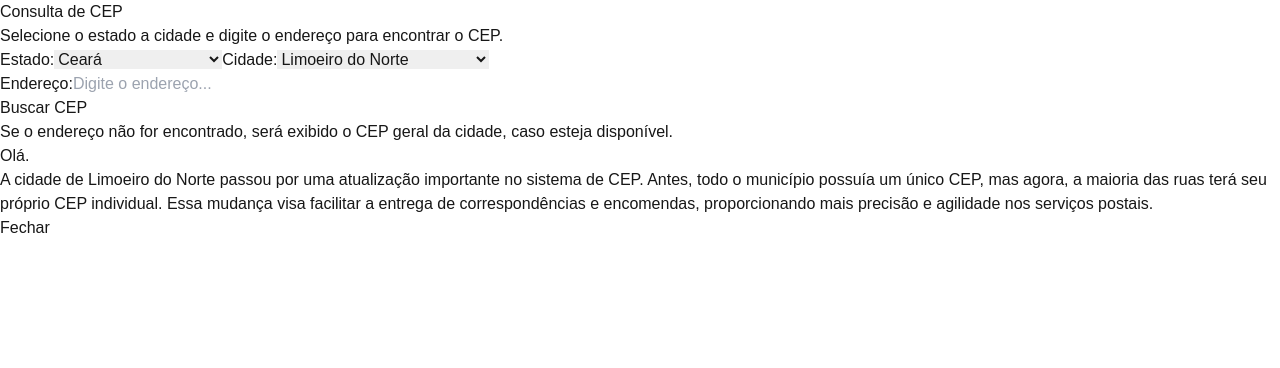
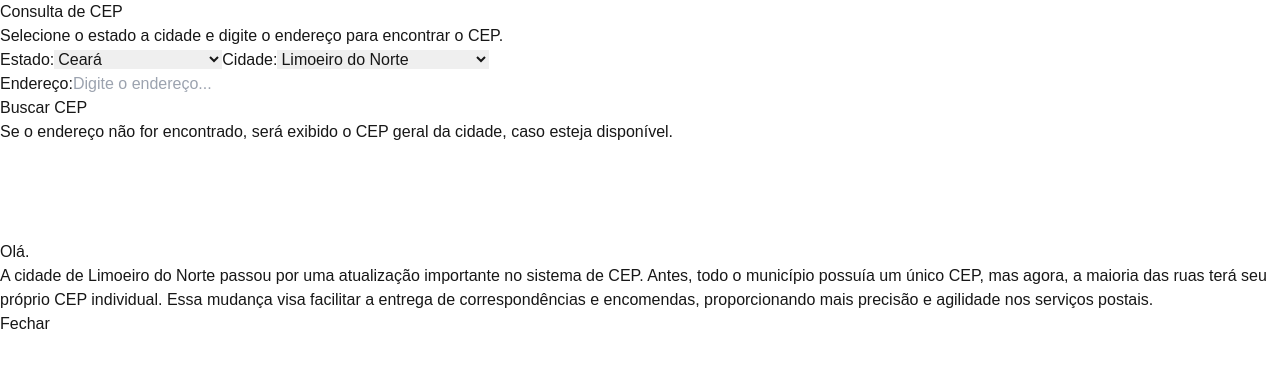
Before and after one commit to guerreiru/buscarcep, a Next.js app: page / in a window 1280 px wide. Shown: the top 368 px of the page. Built offline with nearby package versions, Linux system fonts and the light colour scheme.

Commit message:
adicionando adSense

```diff
--- a/src/app/layout.tsx
+++ b/src/app/layout.tsx
@@ -2,6 +2,7 @@ import type { Metadata } from "next";
 import { Geist, Geist_Mono } from "next/font/google";
 import "./globals.css";
 import { Analytics } from "@vercel/analytics/react";
+import { AdSense } from "@/components/adSense";
 
 const geistSans = Geist({
   variable: "--font-geist-sans",
@@ -88,6 +89,7 @@ export default function RootLayout({
             }),
           }}
         ></script>
+        <AdSense pId="8976093869692251" />
       </head>
       <body
         className={`${geistSans.variable} ${geistMono.variable} antialiased`}
--- a/src/app/page.tsx
+++ b/src/app/page.tsx
@@ -1,5 +1,6 @@
 "use client";
 
+import { AdBanner } from "@/components/adBanner";
 import { CEPCard } from "@/components/cepCard";
 import { Modal } from "@/components/modal";
 import { StateCitySelect } from "@/components/stateCitySelect";
@@ -89,7 +90,7 @@ export default function Home() {
   };
 
   return (
-    <div className="flex flex-col min-h-screen py-8 px-4 lg:max-w-3xl mx-auto">
+    <div className="flex flex-col min-h-screen pt-8 px-4 lg:max-w-3xl mx-auto relative">
       <h1 className="text-3xl font-bold mb-4">Consulta de CEP</h1>
       <p className="mb-6">
         Selecione o estado a cidade e digite o endereço para encontrar o CEP.
@@ -135,6 +136,12 @@ export default function Home() {
         ))}
       </div>
 
+      <AdBanner
+        dataAdSlot="5367057535"
+        dataAdFormat="auto"
+        dataFullWidthResponsive={true}
+      />
+
       {isModalOpen && (
         <Modal message="Olá." onClose={closeModal}>
           <p className="dark:text-background">
--- /dev/null
+++ b/src/components/adBanner/index.tsx
@@ -0,0 +1,39 @@
+"use client";
+
+import { useEffect } from "react";
+
+type AdBannerProps = {
+  dataAdSlot: string;
+  dataAdFormat: string;
+  dataFullWidthResponsive: string;
+};
+
+export function AdBanner({
+  dataAdFormat,
+  dataAdSlot,
+  dataFullWidthResponsive = "true",
+}: AdBannerProps) {
+  useEffect(() => {
+    try {
+      ((window as any).adsbygoogle = (window as any).adsbygoogle || []).push(
+        {}
+      );
+    } catch (error) {
+      console.log(error);
+    }
+  }, []);
+  return (
+    <ins
+      className="adsbygoogle"
+      style={{
+        display: "block",
+        height: 80,
+        marginTop: 16,
+      }}
+      data-ad-client="ca-pub-8976093869692251"
+      data-ad-slot={dataAdSlot}
+      data-ad-format={dataAdFormat}
+      data-full-width-responsive={dataFullWidthResponsive}
+    ></ins>
+  );
+}
--- /dev/null
+++ b/src/components/adSense/index.tsx
@@ -0,0 +1,16 @@
+import Script from "next/script";
+
+type AdSenseProps = {
+  pId: string;
+};
+
+export function AdSense({ pId }: AdSenseProps) {
+  return (
+    <Script
+      async
+      src={`https://pagead2.googlesyndication.com/pagead/js/adsbygoogle.js?client=ca-pub-${pId}`}
+      crossOrigin="anonymous"
+      strategy="afterInteractive"
+    />
+  );
+}
--- a/src/components/cepCard/index.tsx
+++ b/src/components/cepCard/index.tsx
@@ -6,7 +6,7 @@ export interface CepCardProps {
 
 export function CEPCard({ data }: CepCardProps) {
   return (
-    <div className="bg-white shadow-md rounded-lg p-4 mb-4 min-w-full dark:*:text-background">
+    <div className="bg-white shadow-md rounded-lg p-4 min-w-full dark:*:text-background">
       {data.cep && (
         <p>
           <strong>CEP:</strong> {data.cep}
```
